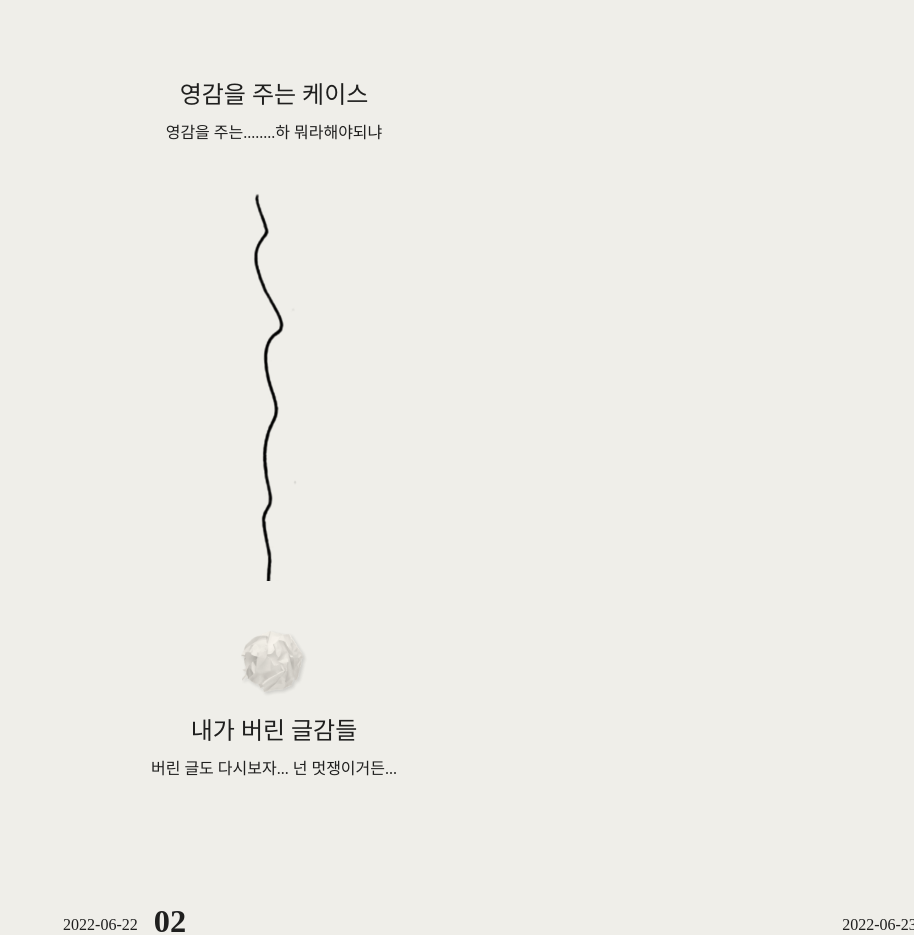
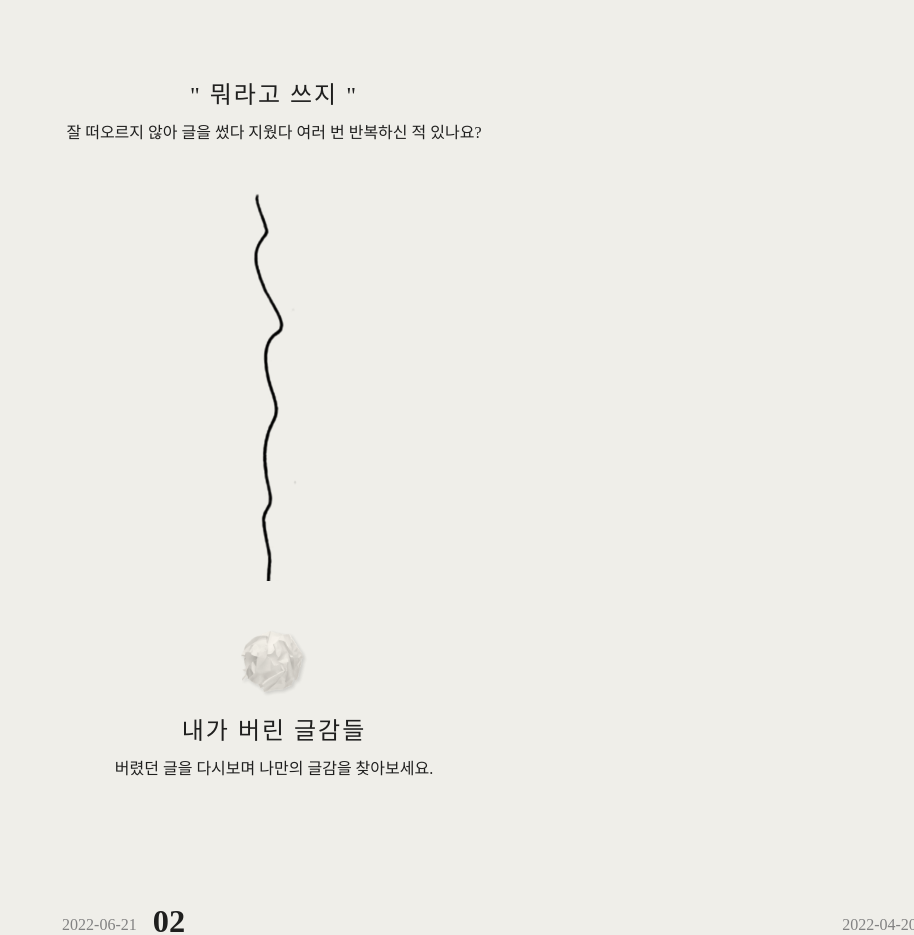
Before and after one commit to dbwk18/AsMe, a React (Create React App) app in the folder client/: page / in a window 1280 px wide. Shown: the part 840-1775 px from the top of the page, without its empty margins (366-1280 px from the left). Built offline with nearby package versions, Linux system fonts and the light colour scheme; a web font is replaced by a local one.

Commit message:
[#26] style: update copywrite

```diff
--- a/client/src/pages/main/MainPage.js
+++ b/client/src/pages/main/MainPage.js
@@ -15,11 +15,11 @@ function MainPage() {
     const classes = useStyles();
     const [openCase, setOpenCase] = useState(false);
     const [articles, setArticles] = useState([
-        {"post_id": 1, "title": "제목1", "creation_time": "2022-06-22"},
-        {"post_id": 2, "title": "제목2", "creation_time": "2022-06-22"},
-        {"post_id": 3, "title": "제목3", "creation_time": "2022-06-23"},
-        {"post_id": 4, "title": "제목4", "creation_time": "2022-06-23"},
-        {"post_id": 5, "title": "제목5", "creation_time": "2022-06-23"},
+        {"post_id": 1, "title": "로꼬", "creation_time": "2022-06-23"},
+        {"post_id": 2, "title": "무도", "creation_time": "2022-06-21"},
+        {"post_id": 3, "title": "복수", "creation_time": "2022-06-01"},
+        {"post_id": 4, "title": "해커톤", "creation_time": "2022-05-11"},
+        {"post_id": 5, "title": "제목5", "creation_time": "2022-04-20"},
     ]);
 
     return (
@@ -62,20 +62,20 @@ function MainPage() {
             </Box>
             <Box sx={{ pt: "7.5rem" }} display="flex" justifyContent="center">
                 <Stack alignItems="center">
-                    <Typography textAlign="center" gutterBottom fontSize="1.5rem" fontWeight="500">영감을 주는 케이스</Typography>
-                    <Typography textAlign="center">영감을 주는........하 뭐라해야되냐</Typography>
+                    <Typography textAlign="center" gutterBottom fontSize="1.5rem" fontWeight="500" letterSpacing={2}>" 뭐라고 쓰지 "</Typography>
+                    <Typography textAlign="center">잘 떠오르지 않아 글을 썼다 지웠다 여러 번 반복하신 적 있나요?</Typography>
                 </Stack>
             </Box>
             <Box sx={{ py: "3rem" }} display="flex" justifyContent="center" alignItems="center">
                 <img src={Drawing} />
             </Box>
             <Box display="flex" justifyContent="center">
-                <Stack alignItems="center" width="20rem" spacing="0.5rem">
+                <Stack alignItems="center" spacing="0.5rem">
                     <Box sx={{ mb: "2rem" }}>
                         <img src={PaperRoll} width="70px" />
                     </Box>
-                    <Typography textAlign="center" gutterBottom fontSize="1.5rem" fontWeight="500">내가 버린 글감들</Typography>
-                    <Typography textAlign="center">버린 글도 다시보자... 넌 멋쟁이거든...</Typography>
+                    <Typography textAlign="center" gutterBottom fontSize="1.5rem" fontWeight="500" letterSpacing={2}>내가 버린 글감들</Typography>
+                    <Typography textAlign="center">버렸던 글을 다시보며 나만의 글감을 찾아보세요.</Typography>
                 </Stack>
             </Box>
             <Box sx={{ overflowX: "hidden" }}>
--- a/client/src/pages/main/subsections/RecyleBin.js
+++ b/client/src/pages/main/subsections/RecyleBin.js
@@ -14,7 +14,7 @@ function RecyleBin({ imageNum, title, number, creationTime }) {
     return (
         <Stack direction="row">
             <Stack justifyContent="flex-end" alignItems="flex-end">
-                <Typography pt="0.75rem" pr="0.5rem">{creationTime}</Typography>
+                <Typography pt="0.75rem" pr="0.5rem" color="#828282">{creationTime}</Typography>
                 <img src={images[imageNum]} />
             </Stack>
             <Stack>
--- a/client/src/pages/wastebasket/WasteBasketPage.js
+++ b/client/src/pages/wastebasket/WasteBasketPage.js
@@ -73,6 +73,7 @@ function WasteBasketPage() {
 
     return (
         <Box height="100%" sx={{ pt: "6rem", px: "10rem" }}>
+            <Typography sx={{ position: "fixed", left: "-3rem", top: "32rem", transform: "rotate(-90deg)" }} fontSize="12px" color="#ADADAD">Writing Assistant, 'AsMe'</Typography>
             <BorderBox>
                 {topicId ? (
                     <Box width="100%" height="100%" backgroundColor="#fff">
@@ -126,8 +127,8 @@ function WasteBasketPage() {
                             </Stack>
                         </TransparentLink>
                         <Stack sx={{ position: "fixed", bottom: "3rem", right: "3.75rem" }} spacing="0.5rem">
-                            <Typography fontSize="44px" textAlign="right">다시 꺼내 보세요.</Typography>
-                            <Typography fontSize="24px" textAlign="right">그게 겁나 천만관객 영화 대본이 될지도..?</Typography>
+                            <Typography fontSize="44px" textAlign="right" fontWeight="700">다시 꺼내 보세요.</Typography>
+                            <Typography fontSize="24px" textAlign="right">마침표를 찍을 수 있게 도와줄게요!</Typography>
                         </Stack>
                     </React.Fragment>
                 )}
```
